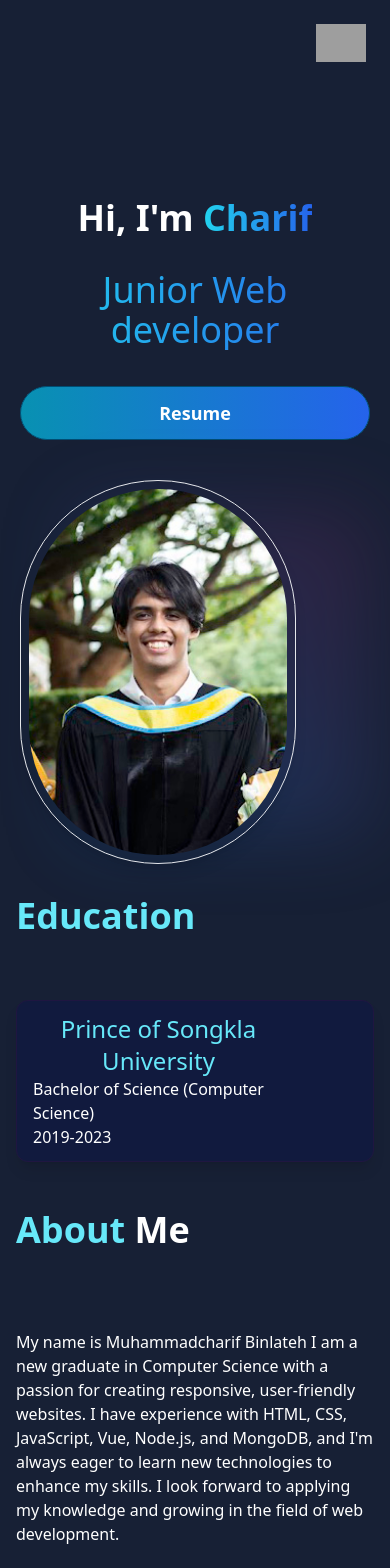
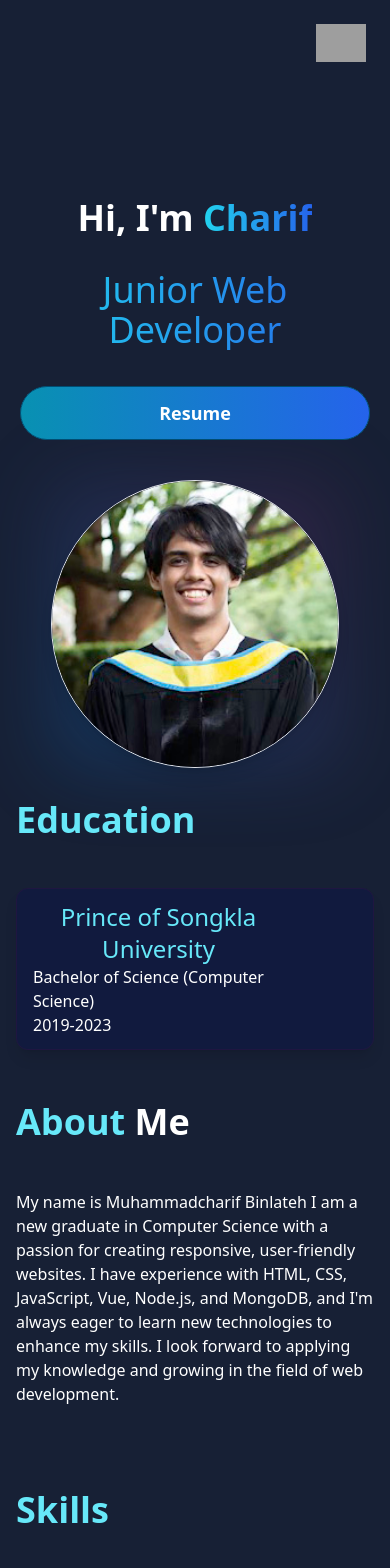
Before and after one commit to Charifx7/MyPortfolio, a Vue app: page / in a window 390 px wide. Shown: the top 1568 px of the page. Built offline with nearby package versions, Linux system fonts and the light colour scheme; grey boxes are pictures that could not be loaded.

Commit message:
responsive img for small device

```diff
--- a/src/components/AboutSection.vue
+++ b/src/components/AboutSection.vue
@@ -5,7 +5,7 @@
         </div>
         <div class="md:grid md:grid-cols-2 gap-8 items-center py-8 px-4 xl:gap-16 sm:py-16 xl:px-16 z-1">
             <div data-aos="flip-right">
-                <h2 class="text-4xl font-bold text-white text-left mb-8 ">
+                <h2 class="text-4xl font-bold text-white md:text-left text-left mb-4">
                     <span class="text-cyan-300 pt-8 text-center lg:text-left mx-auto max-w-xl text-4xl">Education</span>
                 </h2>
                 <div class="space-y-8 py-8">
@@ -21,12 +21,12 @@
                     </div>
                 </div>
             </div>
-            <div class="mt-4 md:mt-0 text-left flex flex-col z-10 h-full" data-aos="flip-right">
-                <h2 class="text-4xl font-bold text-white md:text-center text-left mb-4">
+            <div class="mt-5 md:mt-0 text-left flex flex-col z-10 h-full" data-aos="flip-right">
+                <h2 class="text-4xl font-bold text-white md:text-left text-left mb-4">
                     <span class="text-cyan-300 pt-8 text-center lg:text-left mx-auto max-w-xl text-4xl">About</span>
                     Me
                 </h2>
-                <p class="text-base lg:text-lg mt-8 py-8">My name is Muhammadcharif Binlateh I am a new graduate in
+                <p class="text-base lg:text-lg  py-8">My name is Muhammadcharif Binlateh I am a new graduate in
                     Computer Science
                     with a passion for creating responsive, user-friendly websites. I have experience with HTML, CSS,
                     JavaScript, Vue, Node.js, and MongoDB, and I'm always eager to learn new technologies to enhance my
--- a/src/components/HeroSection.vue
+++ b/src/components/HeroSection.vue
@@ -1,24 +1,19 @@
 <template>
     <section class="relative w-full" data-aos="zoom-in-up">
-        <!-- <div class="absolute top-0 inset-x-0 h-64 flex items-start">
-            <div class="h-24 w-2/3 bg-gradient-to-br from-[#570cac] blur-2xl invisible opacity-40"></div>
-            <div class="h-20 w-3/5 bg-gradient-to-r from-[#670ccf] opqcity-40 blur-2xl"></div>
-        </div>-->
         <div class="w-full px-5 sm:px-8 md:px-12 lg:px-8 max-w-screen-lg lg:max-w-screen-xl mx-auto relative">
-            <div
-                class="grid lg:grid-cols-2 gap-10 xl:gap-14 relative pt-24 lg:max-w-none max-w-2xl md:max-w-3xl mx-auto">
+            <div class="grid lg:grid-cols-2 gap-10 xl:gap-14 relative pt-24 lg:max-w-none max-w-2xl md:max-w-3xl mx-auto">
                 <div class="lg:py-6">
                     <div class="text-center lg:text-left">
                         <h1 class="pt-4 text-white font-bold text-4xl md:text-5xl lg:text-6xl">
                             Hi, I'm <span
-                                class="text-transparent bg-gradient-to-r sm:bg-gradient-to-b md:bg-gradient-to-l lg:bg-gradient-to-r bg-clip-text from-cyan-400 to-blue-600 ">
+                                class="text-transparent bg-gradient-to-r sm:bg-gradient-to-b md:bg-gradient-to-l lg:bg-gradient-to-r bg-clip-text from-cyan-400 to-blue-600">
                                 Charif
                             </span>
                         </h1>
                     </div>
                     <p
-                        class="text-gray-300 pt-8 text-center lg:text-left mx-auto max-w-xl text-4xl text-transparent bg-gradient-to-r sm:bg-gradient-to-b md:bg-gradient-to-l lg:bg-gradient-to-r from-cyan-400 to-blue-600  bg-clip-text">
-                        Junior Web developer
+                        class="text-gray-300 pt-8 text-center lg:text-left mx-auto max-w-xl text-4xl text-transparent bg-gradient-to-r sm:bg-gradient-to-b md:bg-gradient-to-l lg:bg-gradient-to-r from-cyan-400 to-blue-600 bg-clip-text">
+                        Junior Web Developer
                     </p>
                     <div class="flex items-center gap-3 pt-9 flex-col sm:flex-row sm:w-max sm:mx-auto lg:mx-0">
                         <a href="https://www.google.com" target="_blank" class="w-full sm:w-max">
@@ -30,16 +25,13 @@
                         </a>
                     </div>
                 </div>
-                <div class="lg:h-full md:flex">
+                <div class="flex items-center justify-center lg:h-full md:h-auto">
                     <div
-                        class="flex w-full h-96 min-h-[24rem] lg:min-h-[none] lg:w-full lg:h-full items-center relative">
+                        class="relative flex items-center justify-center w-72 h-72 sm:w-96 sm:h-96 rounded-full shadow-lg border">
+                        <img src="@/assets/top_picture.jpg" alt="Hero pic" width="500" height="auto" loading="lazy"
+                            class="w-full h-full rounded-full object-cover fade-in-zoom" />
                         <div
-                            class="absolute z-0 top-1/2 -translate-y-1/2 w-5/6 right-0 h-[calc(80%+20px)] bg-gradient-to-tr opacity-25 from-[#007fdb] to-[#832561] blur-2xl">
-                        </div>
-                        <div
-                            class="absolute h-full z-10 p-2 -translate-y-1/2 top-1/2 lg:right-3 md:right-40 sm:right-16 rounded-full shadow-lg border">
-                            <img src="@/assets/top_picture.jpg" alt="Hero pic" width="500" height="auto" loading="lazy"
-                                class="w-full h-full rounded-full object-cover fade-in-zoom" />
+                            class="absolute inset-0 bg-gradient-to-tr opacity-25 from-[#007fdb] to-[#832561] blur-2xl z-[-1]">
                         </div>
                     </div>
                 </div>
```
